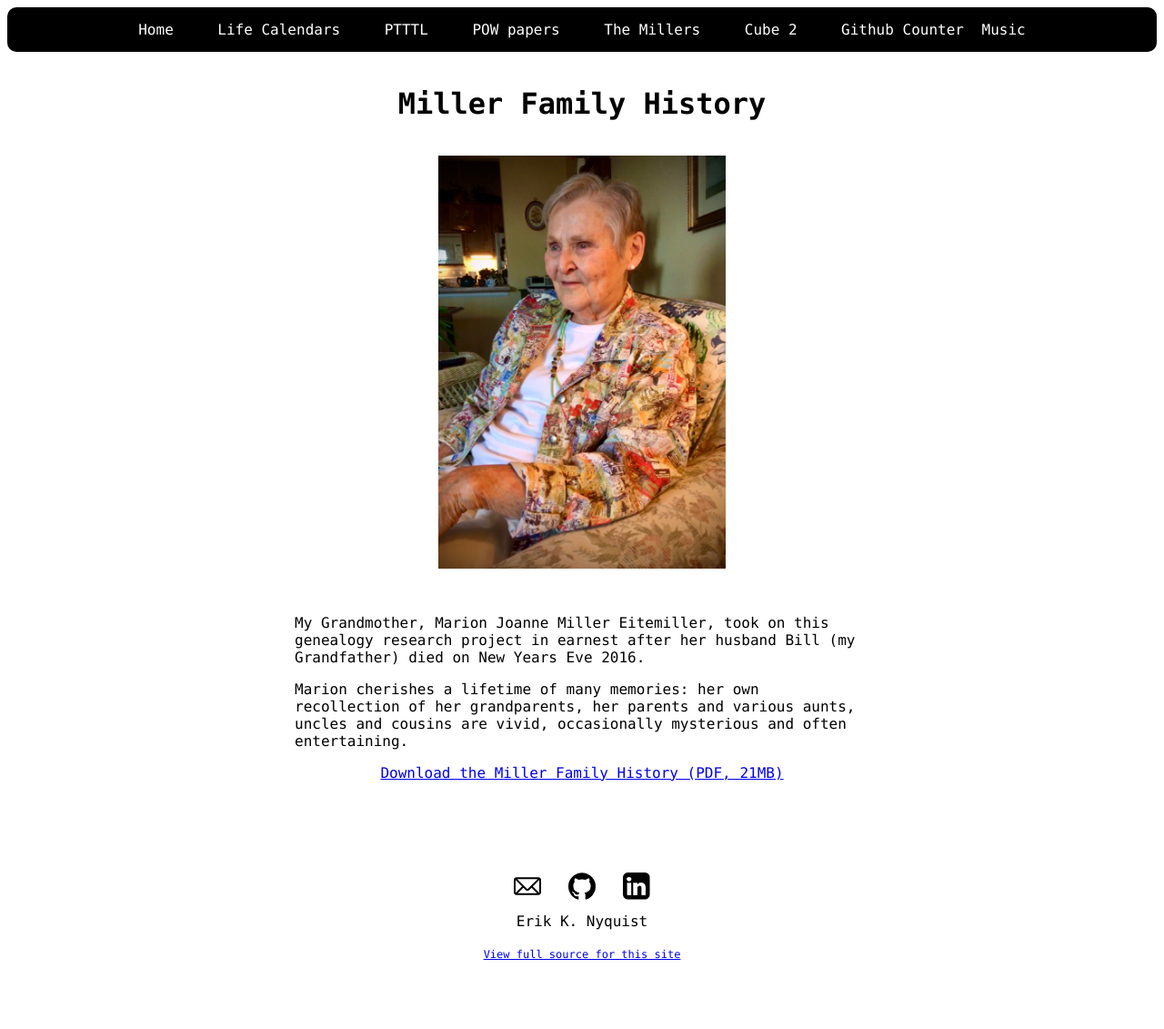
After one commit to eriknyquist/personal-site, a Django app: template templates/millerfamilyhistory.html in a window 1280 px wide. The commit adds this page. Shown: the whole page at 91% size. Run offline with Django 3.2, Linux system fonts and the light colour scheme; the template is opened without the code that fills it, so the values that code supplies are empty.

Commit message:
Add miller family history, update submodules

```diff
--- a/main/urls.py
+++ b/main/urls.py
@@ -16,6 +16,8 @@ urlpatterns = [
     path('music/', views.music, name='music'),
     path('wadenyquist/', views.wadenyquist, name='wadenyquist'),
     path('wadenyquist_pdf/', views.wadenyquist_pdf, name='wadenyquist_pdf'),
+    path('millerfamilyhistory/', views.millerfamilyhistory, name='millerfamilyhistory'),
+    path('millerfamilyhistory_pdf/', views.millerfamilyhistory_pdf, name='millerfamilyhistory_pdf'),
     url(r'^favicon.ico$',
         RedirectView.as_view(url=staticfiles_storage.url('images/favicon.ico')),
         name="favicon")
--- a/templates/header.html
+++ b/templates/header.html
@@ -6,6 +6,7 @@
 	<a href="/calendar/" title="Generate a personalized, printable 90-year life calendar" class="{% if request.path == '/calendar/' %}navactive{% else %}navurl{% endif %}">Life Calendars</a>&nbsp;&nbsp;&nbsp;
 	<a href="/ptttl/" title="What is PTTTL? click it and find out..." class="{% if request.path == '/ptttl/' %}navactive{% else %}navurl{% endif %}">PTTTL</a>&nbsp;&nbsp;&nbsp;
 	<a href="/wadenyquist/" title="First hand account of a WW2 POW" class="{% if request.path == '/wadenyquist/' %}navactive{% else %}navurl{% endif %}">POW papers</a>&nbsp;&nbsp;&nbsp;
+	<a href="/millerfamilyhistory/" title="Miller family genealogy project" class="{% if request.path == '/millerfamilyhistory/' %}navactive{% else %}navurl{% endif %}">The Millers</a>&nbsp;&nbsp;&nbsp;
 	<a href="/lastchance/" title="Stupid scene from a stupid movie" class="{% if request.path == '/lastchance/' %}navactive{% else %}navurl{% endif %}">Cube 2</a>&nbsp;&nbsp;&nbsp;
 	<a href="/github/" title="Live tracking of github.com repository creation rate" class="{% if request.path == '/github/' %}navactive{% else %}navurl{% endif %}">Github Counter</a>
 	<a href="/music/" title="Music that I done made" class="{% if request.path == '/music/' %}navactive{% else %}navurl{% endif %}">Music</a>
--- /dev/null
+++ b/templates/millerfamilyhistory.html
@@ -0,0 +1,33 @@
+<html>
+<head>
+    {% include "common.html" %}
+</head>
+
+<body>
+{% include "header.html" %}
+<div class="main">
+    <div class="heading">
+        <h1>Miller Family History</h1>
+    </div>
+
+    {% load static %}
+    <div style="text-align:center;margin-bottom:50px">
+        <img src="{% static "images/marion.jpg" %}" width="50%">
+    </div>
+
+    <p>My Grandmother, Marion Joanne Miller Eitemiller, took on this genealogy
+    research project in earnest after her husband Bill (my Grandfather) died on New Years Eve 2016.
+    <p>
+
+    <p>Marion cherishes a lifetime of many memories: her own recollection of her grandparents,
+    her parents and various aunts, uncles and cousins are vivid, occasionally mysterious and
+    often entertaining.</p>
+
+    <div style="text-align:center">
+        <a target="_blank" href="/millerfamilyhistory_pdf/">Download the Miller Family History (PDF, 21MB)</a>
+    </div>
+
+</div>
+{% include "footer.html" %}
+</body>
+</html>
--- a/templates/wadenyquist.html
+++ b/templates/wadenyquist.html
@@ -24,12 +24,10 @@
     papers and passed them out to her kids. I found one of these copies
     at my Aunt's house, and scanned each page to have a digital copy for myself</p>
 
-    <p>It's a fascinating piece of history, which you can download here (beware;
-    it's a bit big, just over 60 megabytes. There are only 23 pages but each page
-    is a large-ish image)</p>
+    <p>It's a fascinating piece of history, which you can download here.</p>
 
     <div style="text-align:center">
-        <a target="_blank" href="/wadenyquist_pdf/">Download Wade Nyquist's POW Papers</a>
+        <a target="_blank" href="/wadenyquist_pdf/">Download Wade Nyquist's POW Papers (PDF, 62MB)</a>
     </div>
 
 </div>
```
Also changed, not shown: main/views.py (+11 -0 lines), static/images/marion.jpg (added), 1 other file.
